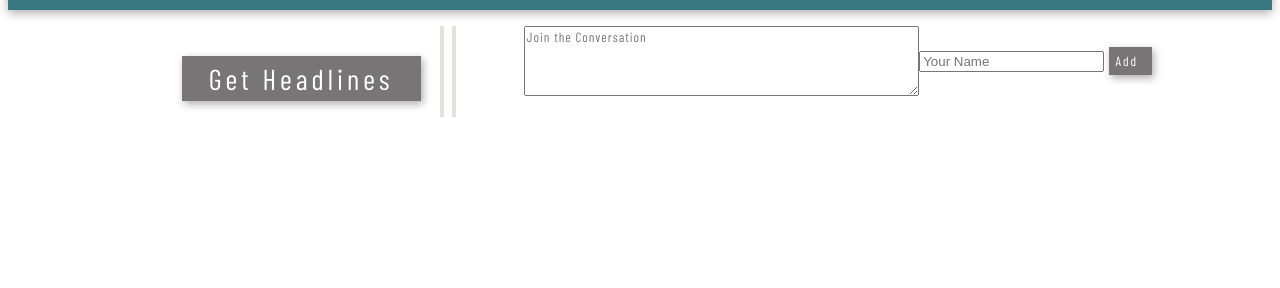
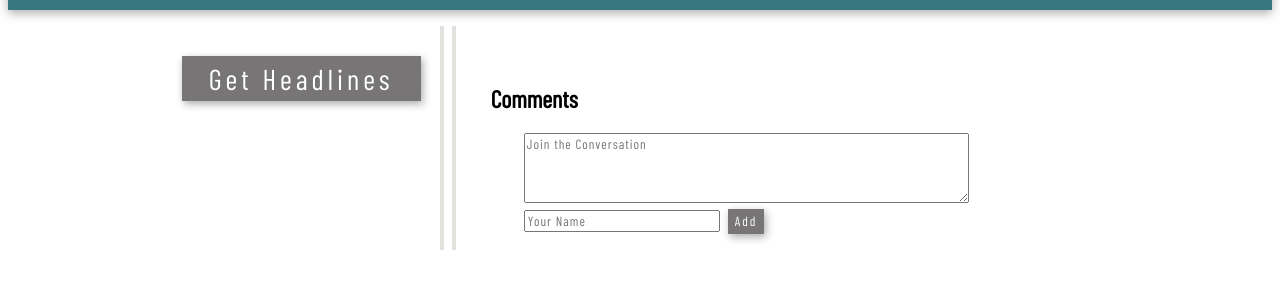
Before and after one commit to bfuller123/headline-scraper, a website: page view/index.html in a window 1280 px wide. Shown: the part 150-438 px from the top of the page. Drawn offline with nearby package versions, Linux system fonts and the light colour scheme; a web font is replaced by a local one.

Commit message:
stylized comment section

```diff
--- a/server.js
+++ b/server.js
@@ -53,6 +53,7 @@ app.post('/add', function(req, res){
       let comments = data[0].comments;
       comments.push({"user": req.body.username, "comment": req.body.userComment})
       db.Articles.update({"headline": req.body.headline}, {$set: {"comments": comments}});
+      res.end();
     }
   })
 })
--- a/view/css/master.css
+++ b/view/css/master.css
@@ -117,19 +117,22 @@ i {
   font-size: 50%;
 }
 
-.comments-form {
-  display: flex;
-  align-items: center;
-}
-
-#user-comment {
+#user-comment, #username {
   font-family: 'Barlow Condensed', sans-serif;
   letter-spacing: 1px;
 }
 
+#user-comment {
+  margin-bottom: 0.5%;
+}
+
+#username {
+  width: 30%;
+}
+
 #add-comment {
   margin-left: 5px;
-  padding: 1% 2.2% 1% 1%;
+  padding: .7% 1%;
   background-color: #777576;
   border: none;
   color: white;
--- a/view/index.html
+++ b/view/index.html
@@ -22,9 +22,12 @@
   <div class="column right-column">
     <div class="summary-area">
     </div>
+    <br><br>
     <div class="comments">
+      <h2>Comments</h2>
       <form class="comments comments-form" action="index.html" method="POST">
         <textarea name="user-comment" rows="4" cols="80" id="user-comment" placeholder="Join the Conversation"></textarea>
+        <br>
         <input type="text" name="username" placeholder="Your Name" id="username">
         <button type="button" id="add-comment">Add</button>
       </form>
```
